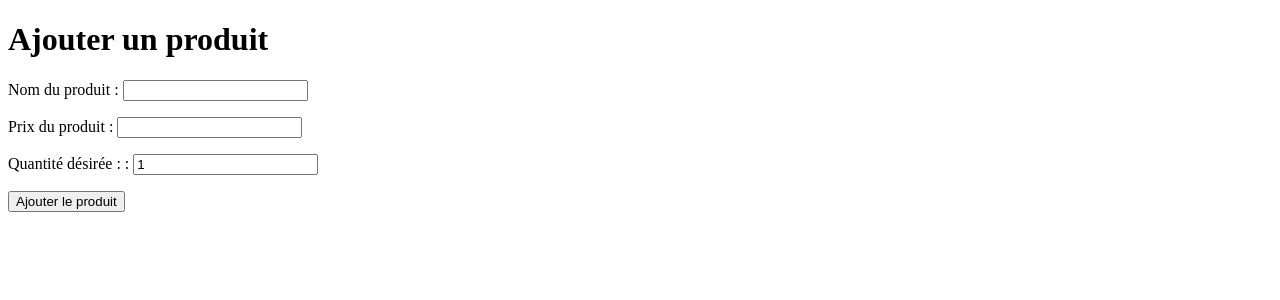
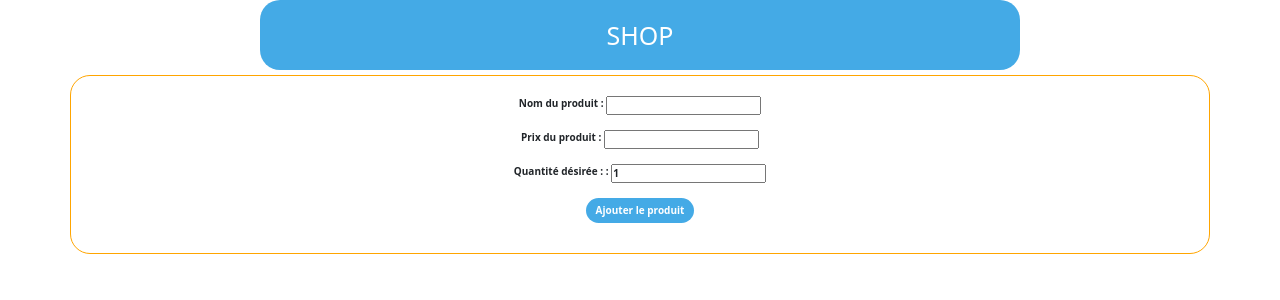
Before and after one commit to Skyflexx/Appli, a PHP site: page / in a window 1280 px wide. Shown: the top 300 px of the page. Run offline with PHP 8.4, Linux system fonts and the light colour scheme.

Commit message:
add some style

```diff
--- a/index.php
+++ b/index.php
@@ -1,18 +1,24 @@
-
-
 <!DOCTYPE html>
-
 <html lang="en">
 <head>
     <meta charset="UTF-8">
     <meta http-equiv="X-UA-Compatible" content="IE=edge">
     <meta name="viewport" content="width=device-width, initial-scale=1.0">
+    <link rel="stylesheet" href="https://maxcdn.bootstrapcdn.com/bootstrap/3.4.1/css/bootstrap.min.css">
+    <link rel="stylesheet" href="style.css">
+    <link href="https://cdn.jsdelivr.net/npm/bootstrap@5.2.3/dist/css/bootstrap.min.css" rel="stylesheet">
+    <link rel="stylesheet" href="https://cdnjs.cloudflare.com/ajax/libs/font-awesome/6.4.0/css/all.min.css" integrity="sha512-iecdLmaskl7CVkqkXNQ/ZH/XLlvWZOJyj7Yy7tcenmpD1ypASozpmT/E0iPtmFIB46ZmdtAc9eNBvH0H/ZpiBw==" crossorigin="anonymous" referrerpolicy="no-referrer" />
     <title>Ajout Produit</title>
 </head>
 
 <body>
 
-    <h1>Ajouter un produit</h1>
+<header>
+    <h1>SHOP</h1>
+</header>
+
+<div class="container">
+
     <form action ="traitement.php" method="post">
         <p>
             <label>
@@ -33,11 +39,12 @@
             </label>
         </p>
         <p>
-            <input type="submit" name="submit" value="Ajouter le produit">
+            <input class ="btn_submit" type="submit" name="submit" value="Ajouter le produit">
         </p>
     </form>
+</div>
 
 
-
+<script src="https://cdn.jsdelivr.net/npm/bootstrap@5.2.3/dist/js/bootstrap.bundle.min.js"></script>
 </body>
 </html>
--- /dev/null
+++ b/style.css
@@ -0,0 +1,37 @@
+*{
+    margin : 0;
+    padding : 0;
+    box-sizing: border-box;
+    vertical-align: top;
+}
+
+header{
+    width : 95vh;
+    background-color: rgba(12, 145, 223, 0.767);
+    text-align: center;
+    margin : auto auto;
+    border-radius: 20px;
+}
+
+h1{
+    text-align: center;
+    color : white;
+    padding : 20px 0;
+}
+
+.container{
+    padding : 20px 0;
+    border : 1px solid orange;
+    border-radius: 20px;
+    text-align: center;
+}
+
+.btn_submit{
+    text-decoration: none;
+    border: none;
+    background-color: rgba(12, 145, 223, 0.767);
+    border-radius: 15px;
+    padding : 5px 10px;
+    color : white;
+    font-weight: bold;
+}
```
Also changed, not shown: recap.php (+10 -3 lines).
